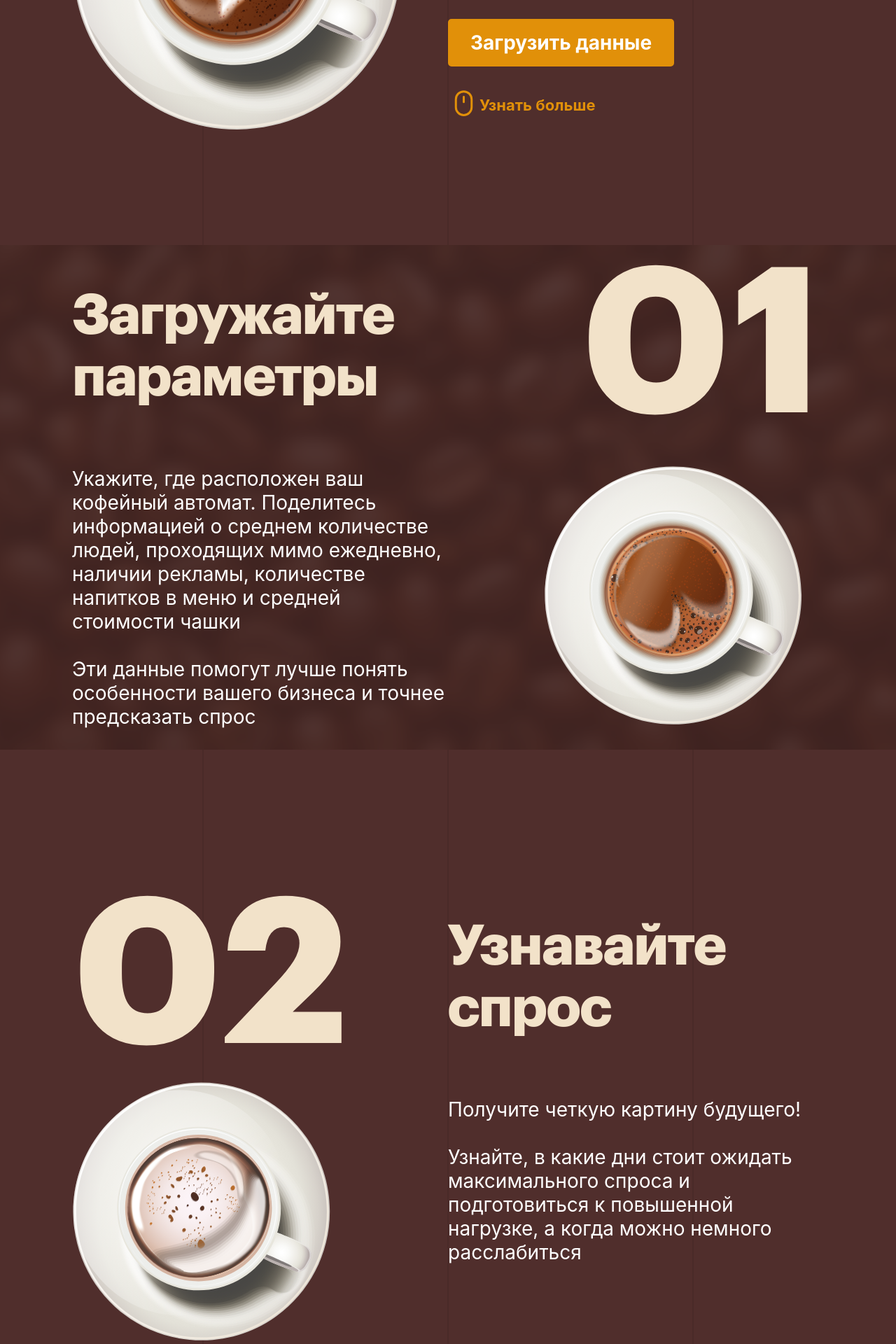
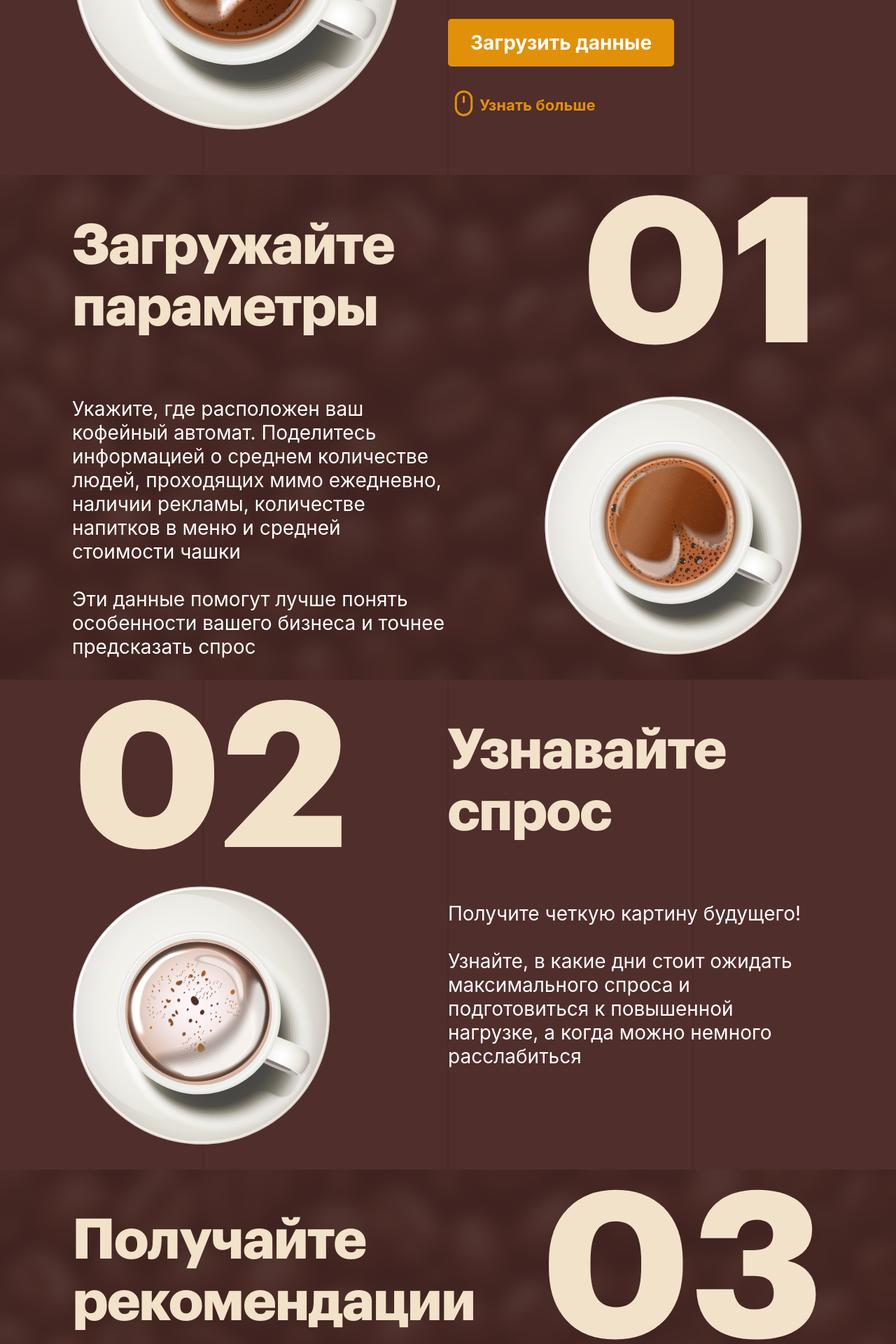
Before and after one commit to oneway192/cupcast, a Flask app: page / in a window 1280 px wide. Shown: the part 662-2582 px from the top of the page at 70% size. Run offline with Flask 3, Linux system fonts and the light colour scheme; some libraries are stand-ins or nearby versions; some web fonts are replaced.

Commit message:
Update styles.css

```diff
--- a/static/css/styles.css
+++ b/static/css/styles.css
@@ -260,7 +260,6 @@ h1 {
 
 /* Секция "01" и "Прогноз продаж" */
 .forecast-section {
-    margin-top: 180px;
     display: flex;
     justify-content: space-between;
     align-items: center; /* Выровнять элементы по верхнему краю */
```
